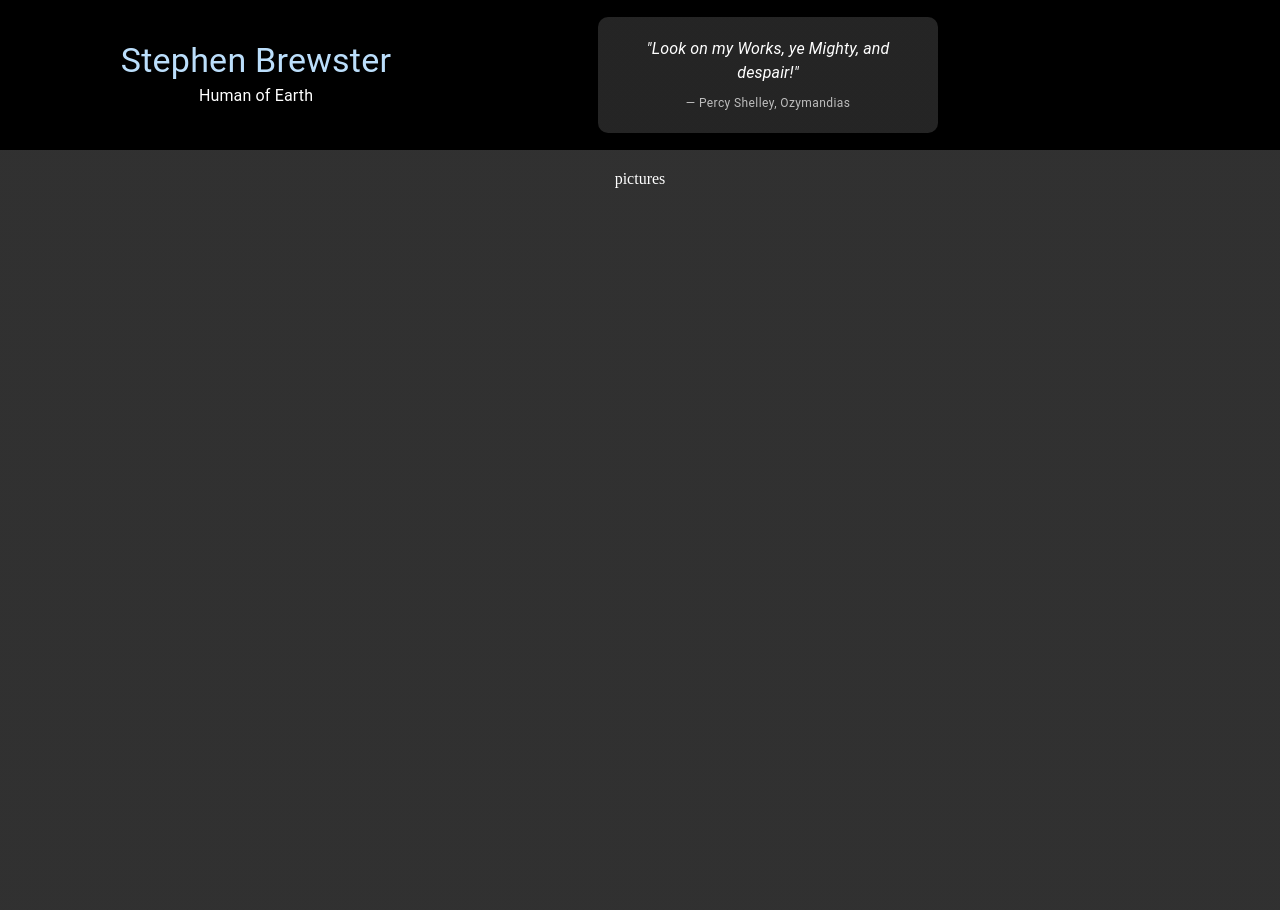
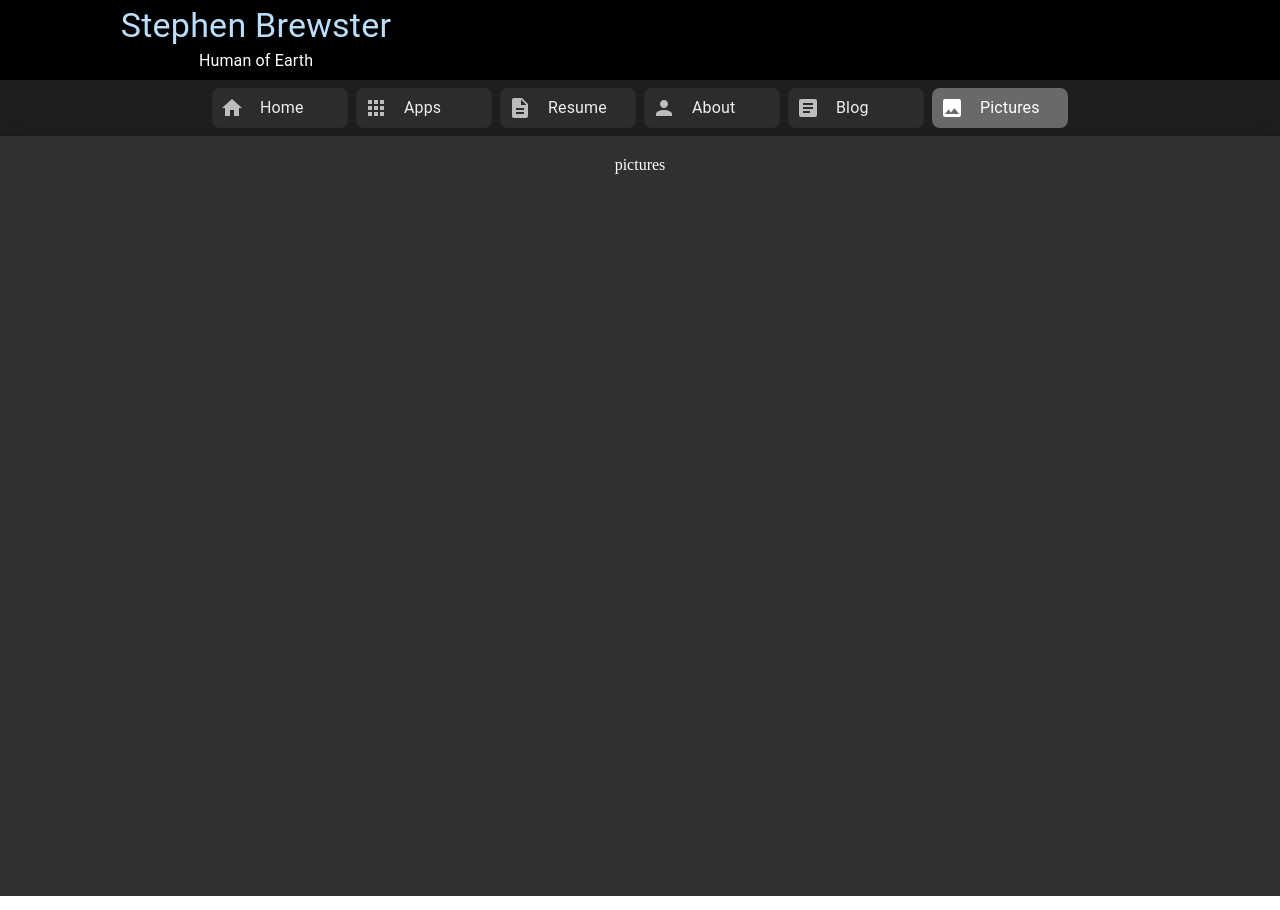
Before and after one commit to Questioillustro/stephen-brewster, a React (Create React App) app: page /pictures in a window 1280 px wide. Built offline with nearby package versions, Linux system fonts and the light colour scheme.

Commit message:
small menu

```diff
--- a/src/apps/about/About.tsx
+++ b/src/apps/about/About.tsx
@@ -2,10 +2,17 @@ import ResumeCard from '@/components/card/resumecard/ResumeCard';
 import Sliding from '@/components/animation/sliding/Sliding';
 import React from 'react';
 import Interests from '@/apps/about/Interests';
+import { Box } from '@mui/material';
+import { headerStyles } from '@/layout/header/Header.styles';
+import QuoteCarousel from '@/apps/about/quotes/QuoteCarousel';
 
 function About() {
   return (
     <div>
+      <Box css={headerStyles.quoteContainer}>
+        <QuoteCarousel />
+      </Box>
+
       <Sliding
         direction={'left'}
         child={<ResumeCard title={'Interests'} content={<Interests />} />}
--- a/src/apps/about/quotes/QuoteCarousel.tsx
+++ b/src/apps/about/quotes/QuoteCarousel.tsx
@@ -54,7 +54,6 @@ const QuoteCarousel: React.FC = () => {
                 elevation={3}
                 sx={{
                   minWidth: '18.75rem',
-                  maxWidth: '31.25rem',
                   padding: '1.25rem',
                   textAlign: 'center',
                   borderRadius: '10px',
--- a/src/apps/resume/Resume.tsx
+++ b/src/apps/resume/Resume.tsx
@@ -7,23 +7,11 @@ import Sliding from '@/components/animation/sliding/Sliding';
 import { SkillsProvider } from './skills/context/SkillsContext';
 import ResumeCard from '@/components/card/resumecard/ResumeCard';
 import SkillControlPanel from './skills/controlpanel/SkillControlPanel';
-import SBLink from '@/components/link/SBLink';
-import SBPopoverTextField from '@/components/popover/textfield/SBPopoverTextField';
 import React from 'react';
-import ResumeLink from './resumelink/ResumeLink';
 
 function Resume() {
   return (
     <Masonry columns={1} spacing={2}>
-      <div>
-        <SBLink
-          ariaLabel={'Download resume'}
-          href={'/StephenBrewster_Resume.pdf'}
-          linkContent={<ResumeLink />}
-          popoverContent={<SBPopoverTextField text={'Download Resume (pdf)'} />}
-        />
-      </div>
-
       <Sliding
         direction={'left'}
         child={<ResumeCard title={'Experience'} content={<Experience />} />}
--- a/src/components/card/resumecard/ResumeCard.tsx
+++ b/src/components/card/resumecard/ResumeCard.tsx
@@ -1,10 +1,13 @@
 /** @jsxImportSource @emotion/react */
 import { css } from '@emotion/react';
 
-import { ReactNode } from 'react';
+import React, { ReactNode } from 'react';
 import { Paper } from '@mui/material';
 import Typography from '@mui/material/Typography';
 import { ResumeCardStyle } from './ResumeCard.style';
+import ResumeLink from '@/apps/resume/resumelink/ResumeLink';
+import SBPopoverTextField from '@/components/popover/textfield/SBPopoverTextField';
+import SBLink from '@/components/link/SBLink';
 
 export interface IResumeCardProps {
   title: string;
@@ -15,10 +18,26 @@ export interface IResumeCardProps {
 function ResumeCard(props: IResumeCardProps) {
   return (
     <Paper elevation={2} variant={'outlined'} css={ResumeCardStyle.root} square>
-      <Paper elevation={0} sx={{ p: 2, backgroundColor: 'cardContrastBg' }} square>
+      <Paper
+        elevation={0}
+        sx={{
+          p: 2,
+          backgroundColor: 'cardContrastBg',
+          display: 'flex',
+          justifyContent: 'space-between',
+        }}
+        square
+      >
         <Typography color={'primary'} variant={'h4'}>
           {props.title}
         </Typography>
+
+        <SBLink
+          ariaLabel={'Download resume'}
+          href={'/StephenBrewster_Resume.pdf'}
+          linkContent={<ResumeLink />}
+          popoverContent={<SBPopoverTextField text={'Download Resume (pdf)'} />}
+        />
       </Paper>
 
       <Paper elevation={1} square css={ResumeCardStyle.controlPanel}>
--- a/src/components/navigation/NavigationGrid.tsx
+++ b/src/components/navigation/NavigationGrid.tsx
@@ -1,6 +1,7 @@
 import React from 'react';
-import { Link as RouterLink } from 'react-router-dom'; // Assuming you're using react-router
+import { Link as RouterLink, useLocation } from 'react-router-dom'; // Add useLocation
 import { Grid, Card, CardActionArea, CardContent, Typography, Box } from '@mui/material';
+import HomeIcon from '@mui/icons-material/Home';
 import AppsIcon from '@mui/icons-material/Apps';
 import DescriptionIcon from '@mui/icons-material/Description';
 import PersonIcon from '@mui/icons-material/Person';
@@ -14,31 +15,21 @@ interface NavItem {
   description: string;
 }
 
+interface NavigationGridProps {
+  compact?: boolean;
+}
+
 const navItems: NavItem[] = [
-  {
-    title: 'Apps',
-    path: '/apps',
-    icon: <AppsIcon />,
-    description: 'Explore my applications',
-  },
+  { title: 'Home', path: '/', icon: <HomeIcon />, description: 'Return to homepage' },
+  { title: 'Apps', path: '/apps', icon: <AppsIcon />, description: 'Explore my applications' },
   {
     title: 'Resume',
     path: '/resume',
     icon: <DescriptionIcon />,
     description: 'View my professional experience',
   },
-  {
-    title: 'About',
-    path: '/about',
-    icon: <PersonIcon />,
-    description: 'Learn more about me',
-  },
-  {
-    title: 'Blog',
-    path: '/blog',
-    icon: <ArticleIcon />,
-    description: 'Read my latest posts',
-  },
+  { title: 'About', path: '/about', icon: <PersonIcon />, description: 'Learn more about me' },
+  { title: 'Blog', path: '/blog', icon: <ArticleIcon />, description: 'Read my latest posts' },
   {
     title: 'Pictures',
     path: '/pictures',
@@ -47,52 +38,115 @@ const navItems: NavItem[] = [
   },
 ];
 
-const NavigationGrid: React.FC = () => {
+const NavigationGrid: React.FC<NavigationGridProps> = ({ compact = false }) => {
+  const location = useLocation(); // Get current route
+
   return (
-    <Box sx={{ flexGrow: 1, p: 3 }}>
-      <Grid container spacing={3} justifyContent='center'>
-        {navItems.map((item) => (
-          <Grid item xs={12} sm={6} md={4} lg={3} key={item.title}>
+    <Box
+      sx={{
+        flexGrow: 1,
+        p: compact ? 1 : 3,
+        ...(compact && {
+          maxWidth: 'fit-content',
+          mx: 'auto',
+        }),
+      }}
+    >
+      <Grid
+        container
+        spacing={compact ? 1 : 3}
+        justifyContent='center'
+        direction={compact ? 'row' : 'row'}
+      >
+        {navItems.map((item) => {
+          const isSelected = location.pathname === item.path; // Check if this is the current route
+          return (
+            <Grid
+              item
+              xs={compact ? 'auto' : 12}
+              sm={compact ? 'auto' : 6}
+              md={compact ? 'auto' : 4}
+              lg={compact ? 'auto' : 3}
+              key={item.title}
+            >
               <Card
                 sx={{
                   height: '100%',
-                transition: 'transform 0.2s',
+                  transition: 'all 0.2s',
+                  ...(compact && {
+                    borderRadius: 2,
+                    boxShadow: 'none',
+                    bgcolor: isSelected ? 'grey.700' : 'grey.900', // Highlight when selected
+                    color: isSelected ? 'white' : 'grey.200',
+                    '&:hover': {
+                      bgcolor: isSelected ? 'grey.600' : 'grey.800', // Adjust hover for selected state
+                    },
+                  }),
+                  ...(!compact && {
                     '&:hover': {
                       transform: 'scale(1.05)',
                     },
+                  }),
                 }}
               >
                 <CardActionArea component={RouterLink} to={item.path} sx={{ height: '100%' }}>
                   <CardContent
                     sx={{
                       display: 'flex',
-                    flexDirection: 'column',
+                      flexDirection: compact ? 'row' : 'column',
                       alignItems: 'center',
-                    textAlign: 'center',
-                    p: 3,
+                      justifyContent: compact ? 'flex-start' : 'center',
+                      textAlign: compact ? 'left' : 'center',
+                      p: compact ? 1 : 3,
+                      ...(compact && {
+                        gap: 1,
+                        minWidth: 120,
+                        color: 'inherit',
+                      }),
                     }}
                   >
                     <Box
                       sx={{
+                        ...(compact && {
+                          display: 'flex',
+                          alignItems: 'center',
+                          mr: 1,
+                          color: isSelected ? 'white' : 'grey.400', // Highlight icon when selected
+                        }),
+                        ...(!compact && {
                           mb: 2,
                           color: 'primary.main',
+                        }),
                       }}
                     >
                       {React.cloneElement(item.icon, {
-                      sx: { fontSize: 40 },
+                        sx: { fontSize: compact ? 24 : 40 },
                       })}
                     </Box>
-                  <Typography variant='h5' component='div' gutterBottom>
+                    <Box>
+                      <Typography
+                        variant={compact ? 'body1' : 'h5'}
+                        component='div'
+                        sx={{
+                          ...(compact && {
+                            color: 'inherit',
+                          }),
+                        }}
+                      >
                         {item.title}
                       </Typography>
+                      {!compact && (
                         <Typography variant='body2' color='text.secondary'>
                           {item.description}
                         </Typography>
+                      )}
+                    </Box>
                   </CardContent>
                 </CardActionArea>
               </Card>
             </Grid>
-        ))}
+          );
+        })}
       </Grid>
     </Box>
   );
--- a/src/layout/Layout.tsx
+++ b/src/layout/Layout.tsx
@@ -11,8 +11,6 @@ import React, { useContext } from 'react';
 import { Route, Routes } from 'react-router-dom';
 import About from '@/apps/about/About';
 import NavigationGrid from '@/components/navigation/NavigationGrid';
-import Button from '@mui/material/Button';
-import QuoteCarousel from '@/apps/about/quotes/QuoteCarousel';
 
 function Layout() {
   const { theme } = useContext(ThemeContext);
@@ -29,10 +27,14 @@ function Layout() {
           <Growing child={<Header />} />
         </Paper>
 
+        <Paper square>
+          <NavigationGrid compact />
+        </Paper>
+
         <Paper elevation={10} css={LayoutStyle.contentWrapper} square>
           <div css={LayoutStyle.content}>
             <Routes>
-              <Route path='/' element={<NavigationGrid />} />
+              <Route path='/' element={<div>Home</div>} />
               <Route path='/apps' element={<div>Apps</div>} />
               <Route path='/resume' element={<Resume />} />
               <Route path='/about' element={<About />} />
--- a/src/layout/header/Header.styles.js
+++ b/src/layout/header/Header.styles.js
@@ -30,15 +30,4 @@ export const headerStyles = {
       width: 100%;
     }
   `,
-
-  quoteContainer: css`
-    width: 40%;
-    display: flex;
-    align-items: center;
-
-    @media (max-width: 48rem) {
-      width: 100%;
-      justify-content: center;
-    }
-  `,
 };
--- a/src/layout/header/Header.tsx
+++ b/src/layout/header/Header.tsx
@@ -17,10 +17,6 @@ function Header() {
           Human of Earth
         </Typography>
       </Box>
-
-      <Box css={headerStyles.quoteContainer}>
-        <QuoteCarousel />
-      </Box>
     </Box>
   );
 }
```
Lines whose indentation alone changed are shown as unchanged.
